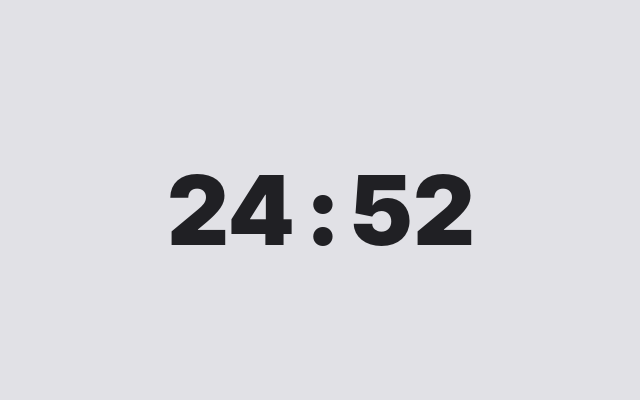
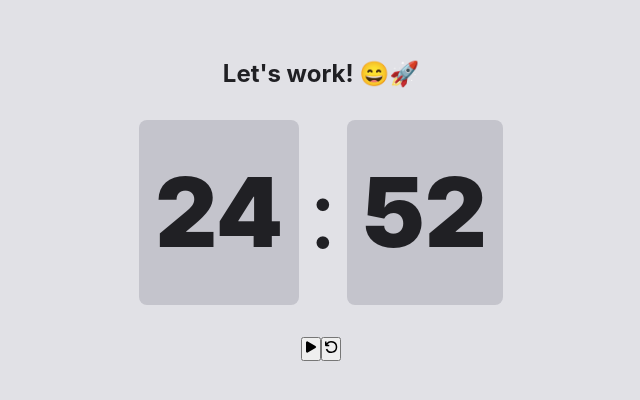
Before and after one commit to matheus-germano/pomodoro, a React (Vite) app: page / in a window 1280 px wide. Shown: the part 190-590 px from the top of the page, without its empty margins (319-959 px from the left). Built offline with nearby package versions, Linux system fonts and the light colour scheme.

Commit message:
style: display numbers changed

```diff
--- a/package.json
+++ b/package.json
@@ -11,11 +11,13 @@
   "dependencies": {
     "react": "^18.2.0",
     "react-dom": "^18.2.0",
+    "react-icons": "^4.4.0",
     "styled-components": "^5.3.5"
   },
   "devDependencies": {
     "@types/react": "^18.0.17",
     "@types/react-dom": "^18.0.6",
+    "@types/react-icons": "^3.0.0",
     "@types/styled-components": "^5.1.26",
     "@vitejs/plugin-react": "^2.1.0",
     "typescript": "^4.6.4",
--- a/src/components/Timer/index.tsx
+++ b/src/components/Timer/index.tsx
@@ -1,6 +1,8 @@
 import { useEffect, useState } from 'react';
+import { VscDebugRestart } from 'react-icons/vsc';
+import { IoPlay } from 'react-icons/io5';
 
-import { TimerContainer, TimerView, TimerControllers } from './styles';
+import { TimerContainer, TimerDisplay, TimerControllers } from './styles';
 
 const INITIAL_TIMER_SECONDS = 25 * 60; //25 minutes
 const REST_TIMER_SECONDS = 5 * 60; //5 minutes
@@ -32,13 +34,15 @@ export function Timer() {
 
   return (
     <TimerContainer>
-      <TimerView>
+      <h2>{isRestTime ? "Let's rest! 😮‍💨🍃" : "Let's work! 😄🚀"}</h2>
+      <TimerDisplay>
         <span>{String(minutes).padStart(2, '0')}</span>
         <span>:</span>
         <span>{String(seconds).padStart(2, '0')}</span>
-      </TimerView>
+      </TimerDisplay>
       <TimerControllers>
-
+        <button><IoPlay /></button>
+        <button><VscDebugRestart /></button>
       </TimerControllers>
     </TimerContainer>
   );
--- a/src/components/Timer/styles.ts
+++ b/src/components/Timer/styles.ts
@@ -11,15 +11,31 @@ export const TimerContainer = styled.div`
   justify-content: center;
 
   margin: 0 auto;
+  gap: 2rem;
 `;
 
-export const TimerView = styled.div`
+export const TimerDisplay = styled.div`
   display: flex;
+  align-items: center;
+  justify-content: center;
   gap: 10px;
 
   span {
+    height: 100%;
+
+    display: flex;
+    align-items: center;
+
     font-size: 6rem;
-    font-weight: 900;
+
+    &:first-child, &:last-child {
+      background: var(--gray-800);
+
+      padding: 1rem;
+      border-radius: 8px;
+      font-weight: 900;
+      line-height: 1.6;
+    }
   }
 `;
 
```
Also changed, not shown: 1 other file (tests, documents, lock files or other folders).
